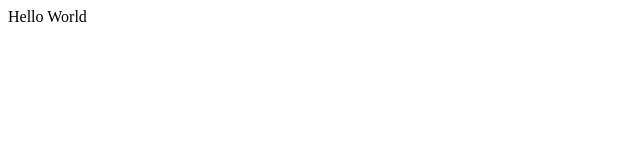
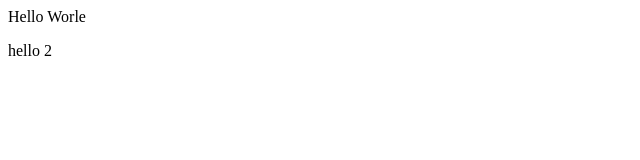
Before and after one commit to MatthieuOclock/premier_push, a plain HTML site: page index.html in a window 1280 px wide. Shown: the full height of the page, 0-640 px from the left. Drawn offline with Linux system fonts and the light colour scheme.

Commit message:
test clone fisrt-app-09

```diff
--- a/index.html
+++ b/index.html
@@ -1 +1,2 @@
-<p>Hello World</p>
+<p>Hello Worle</p>
+<p>hello 2 </p>
```
